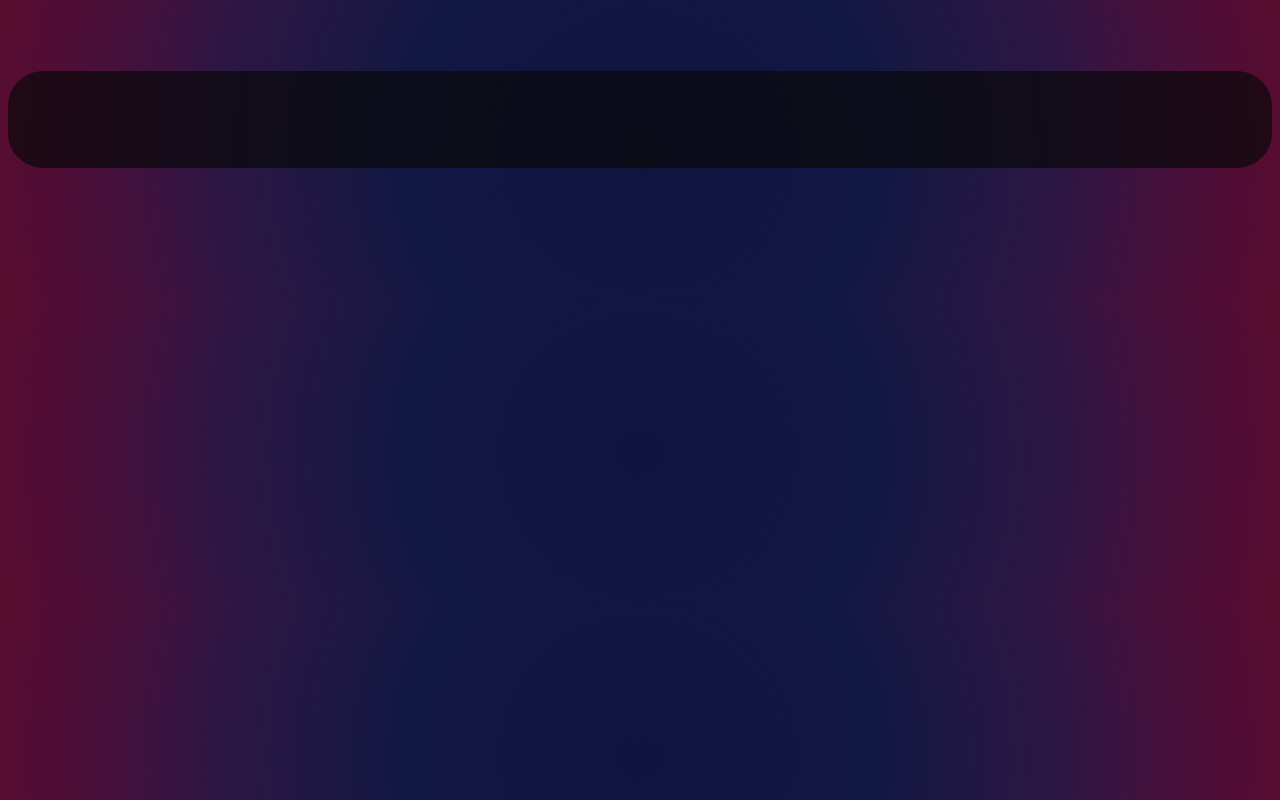
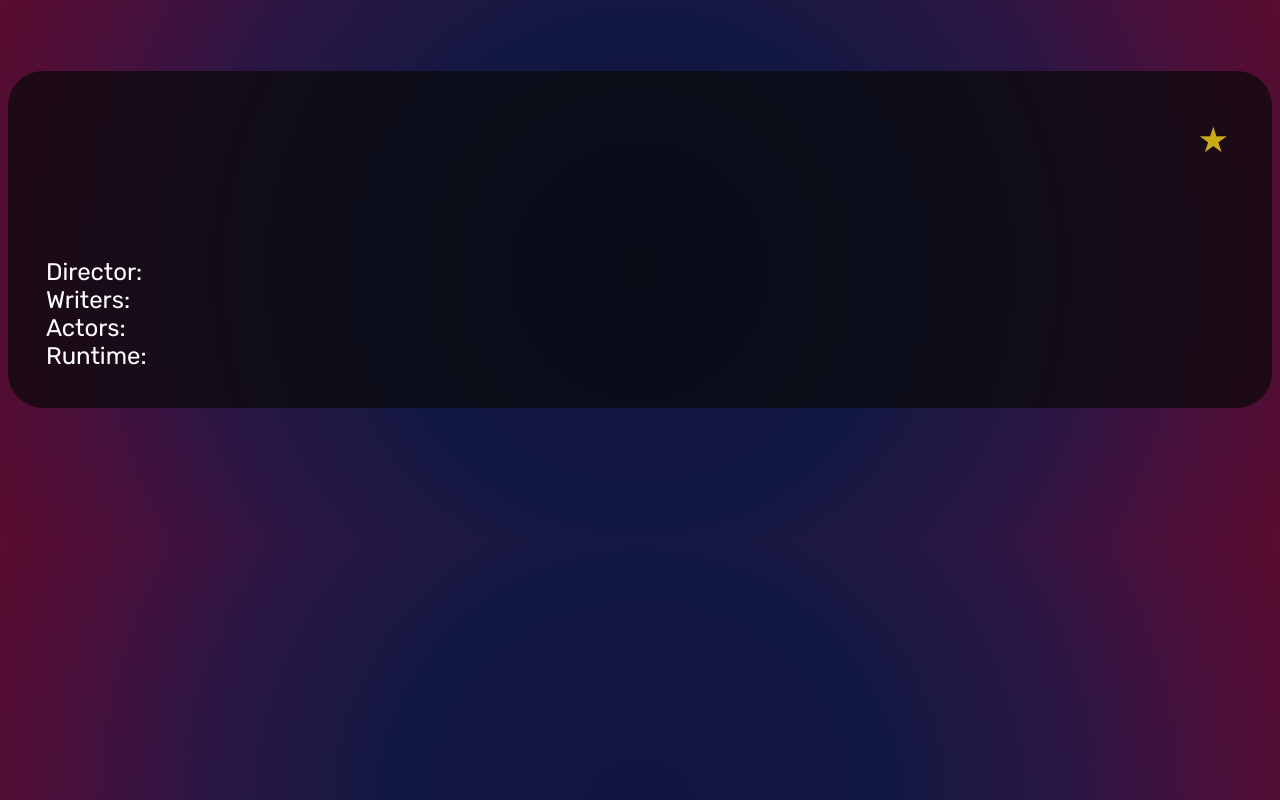
Before and after one commit to erkka8742/Moviesite, a website: page public/movieInfo.html in a window 1280 px wide. Drawn offline with nearby package versions, Linux system fonts and the light colour scheme; no server answers; a web font is replaced by a local one.

Commit message:
87y8887y8y87

```diff
--- a/public/movieInfo.css
+++ b/public/movieInfo.css
@@ -17,8 +17,9 @@ body {
     /* Set a maximum width if desired, or remove if not */
     max-width: 90em;
     /* Ensure div takes the necessary space */
-    width: 100%;
+    width: 400%;
     /* For centering the text */
+    color: white;
 
 }
 
@@ -26,10 +27,40 @@ h1 {
     margin-top: 1%;
     color: white;
     font-weight: 500;
-    font-size: 200%;
+    font-size: 300%;
     font-family: 'Rubik', sans-serif;
-    padding-left: 2%; /* adjust this to set the consistent start position */
+    padding-left: 0%; /* adjust this to set the consistent start position */
     box-sizing: border-box; /* ensures padding is included in width calculation */
+    margin-bottom: 10%;
+}
+
+#movie-name2 {
+    margin: 0;  /* Removes default top and bottom margins */
+}
+
+.header-line {
+    display: flex;
+    align-items: center;  /* Vertically aligns the contents in the center */
+    justify-content: space-between;  /* Optional: Spreads the h1 and rating div apart */
+    font-family: 'Rubik', sans-serif;
+    color: #a2a2a2;
+    margin-top: 1%;
+}
+
+.rating {
+    display: flex;
+    align-items: center;  /* To align star and score on the same line and vertically centered */
+    gap: 5px;  /* Optional: Adds a little space between the star and the score */
+    font-size: 220%;
+
+}
+.rating .star, .rating .movie-score {
+    margin: 0;  /* Removes default top and bottom margins */
+}
+
+.star {
+    color: #cbaa17;
+    transform: translateY(-5%);
 }
 
 #response
@@ -37,3 +68,31 @@ h1 {
     font-size: 130%;
     font-family: 'Rubik', sans-serif;
     margin-left: 3%;}
+
+.credits {
+    margin-top: 8%;
+}
+
+.info-line {
+    display: flex;
+    align-items: center; /* This will vertically center the content if there are any differences in height */
+    font-size: 150%;
+}
+
+.permanent, .changing {
+    margin: 0; /* This will remove any default margins */
+}
+
+.changing {
+    font-family: 'Nunito', sans-serif;
+    font-family: 'Hind Siliguri', sans-serif;
+    font-weight: 300;
+}
+
+/* Optional: Add some space between the permanent and changing content */
+.permanent {
+    margin-right: 10px;
+    font-family: 'Rubik', sans-serif;
+    font-weight: 550;
+
+}
--- a/public/movieInfo.html
+++ b/public/movieInfo.html
@@ -1,7 +1,7 @@
 <!DOCTYPE html>
 <html>
     <head>
-        <title id = "movie-name1">Moviesite</title>
+        <title id = "movie-name1"></title>
         <link type="text/css"  rel="stylesheet" href="movieInfo.css">
     <script src="https://ajax.googleapis.com/ajax/libs/jquery/3.5.1/jquery.min.js"></script>
     <link rel="preconnect" href="https://fonts.googleapis.com">
@@ -16,18 +16,49 @@
     <link rel="preconnect" href="https://fonts.googleapis.com">
     <link rel="preconnect" href="https://fonts.gstatic.com" crossorigin>
     <link href="https://fonts.googleapis.com/css2?family=Nunito:wght@500&display=swap" rel="stylesheet">
+    <link rel="preconnect" href="https://fonts.googleapis.com">
+<link rel="preconnect" href="https://fonts.gstatic.com" crossorigin>
+<link rel="preconnect" href="https://fonts.googleapis.com">
+<link rel="preconnect" href="https://fonts.gstatic.com" crossorigin>
+<link href="https://fonts.googleapis.com/css2?family=Nunito:wght@500&family=Red+Hat+Display:ital,wght@0,600;1,300&display=swap" rel="stylesheet">
+<link href="https://fonts.googleapis.com/css2?family=Roboto:wght@300&display=swap" rel="stylesheet">
+<link href="https://fonts.googleapis.com/css2?family=Raleway&display=swap" rel="stylesheet">
+<link href="https://fonts.googleapis.com/css2?family=Noto+Sans+KR:wght@300&display=swap" rel="stylesheet">
+<link href="https://fonts.googleapis.com/css2?family=Hind+Siliguri:wght@300&display=swap" rel="stylesheet">
     </head>
     <body>
         <div class="background">
-            <h1 id = "movie-name2"></h1>
+            <div class="header-line">
+                <h1 id = "movie-name2"></h1>
+                <div class="rating">
+                    <p class="star">&#9733;</p>
+                    <p class="movie-score" id="movie_score"></p>
+                </div>
+            </div>
 
-            <p id="director"></p>
-            <p id="writers"></p>
-            <p id="stars"></p>
+            <div class="credits">
+                <div class="info-line">
+                    <p class="permanent">Director:</p>
+                    <p class = "changing" id="director"></p>
+                </div>
+                <div class="info-line">
+                    <p class="permanent">Writers:</p>
+                    <p class = "changing" id="writers"></p>
+                </div>
+                <div class="info-line">
+                    <p class="permanent">Actors:</p>
+                    <p class = "changing" id="actors"></p>
+                </div>
+                <div class="info-line">
+                    <p class="permanent">Runtime:</p>
+                    <p class = "changing" id="runtime"></p>
+                </div>
+            </div>
+
 
         </div>
 
-        <img src="" id="movie-poster" class="poster-image"/>
+
     </body>
 </html>
 
@@ -63,9 +94,22 @@
             thisMovie = json[i]
         }
        }
-       document.getElementById('movie-name1').textContent = thisMovie.name;
+       document.getElementById('movie-name1').textContent = thisMovie.name + ' - Moviesite';
        document.getElementById('movie-name2').textContent = thisMovie.name;
+       document.getElementById('movie_score').textContent = thisMovie.score;
+       document.getElementById('director').textContent = thisMovie.director;
+       document.getElementById('writers').textContent = thisMovie.writers;
+       document.getElementById('actors').textContent = thisMovie.stars;
+       document.getElementById('runtime').textContent = thisMovie.runtime;
+       //document.getElementById('movie-poster').src = thisMovie.poster;
 
-       document.getElementById('movie-poster').textContent = thisMovie.poster;
+
+
+
+
     })
+
+
+
+
 </script>
--- a/public/theaters.css
+++ b/public/theaters.css
@@ -67,7 +67,7 @@ body {
 .rating {
     display: flex;
     align-items: center; /* This will ensure that star and score are vertically aligned in the middle */
-    margin-left: 15%;
+    margin-left: 5%;
     margin-top: 9%;
 }
 
@@ -78,8 +78,8 @@ body {
 
 .star {
     color: #cbaa17;
-    margin-left: -39%;
-    margin-bottom: 2%;
+    transform: translateY(+1%);
+    transform: translateX(-9%);
 }
 
 .info-line {
@@ -88,6 +88,7 @@ body {
     align-items: center; /* For vertical alignment */
     width: 100%;
     margin-top: -7%;
+    margin-left: -10%;
 }
 
 .rating, .movie-runtime {
```
Also changed, not shown: To do.txt (+10 -0 lines), movieserver.js (+39 -5 lines).
